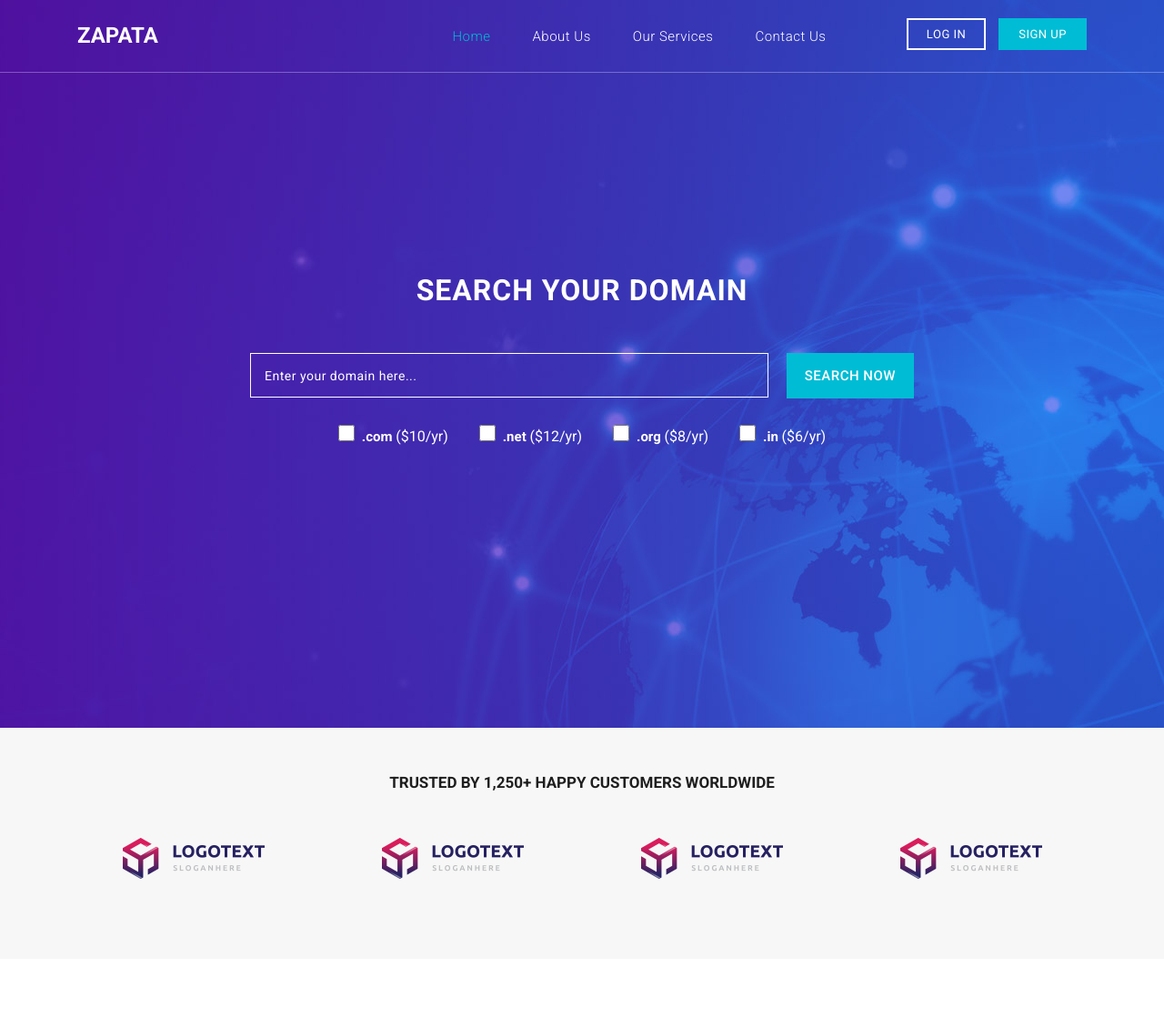
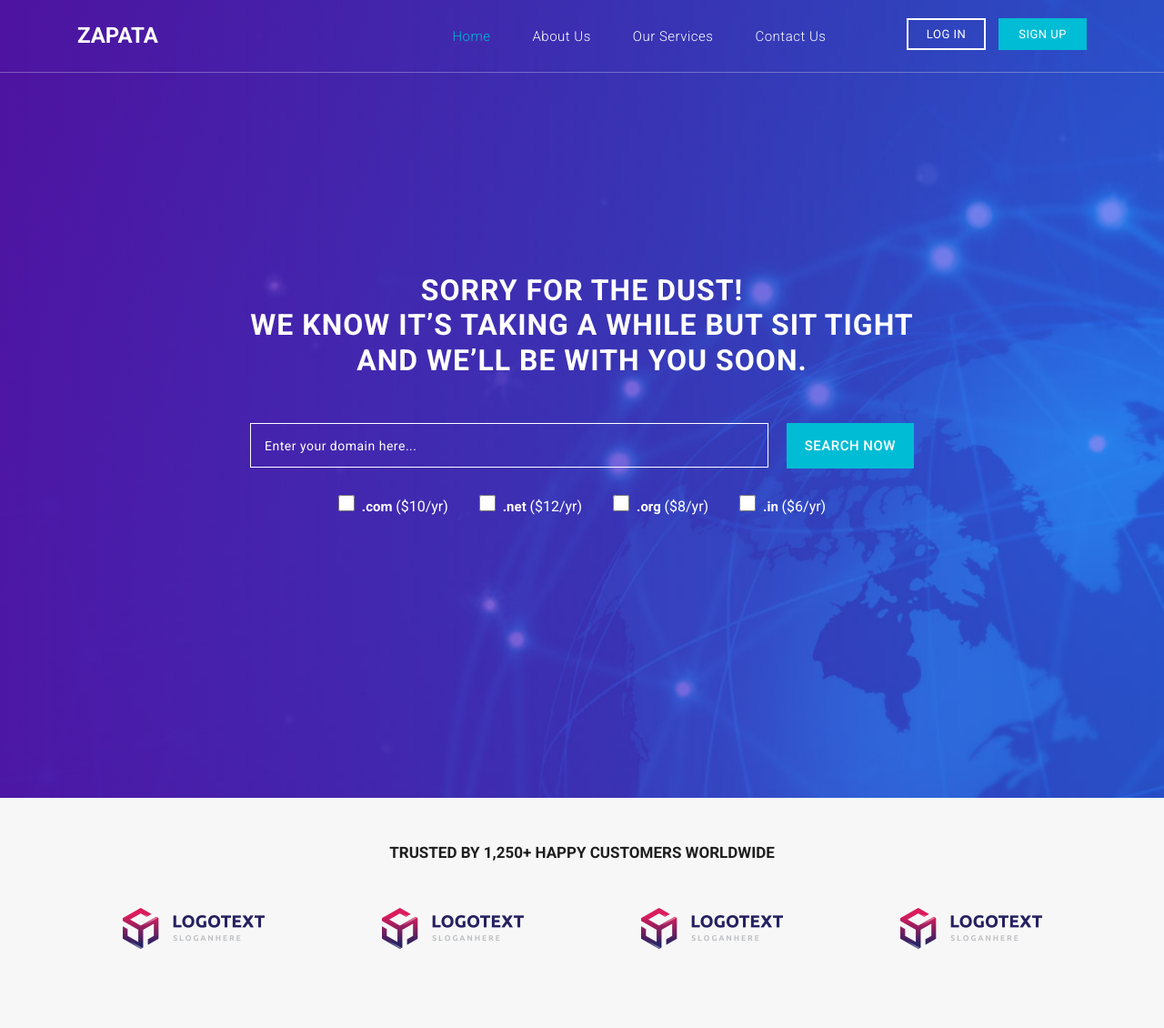
Before and after one commit to zapatoca/zapata, a Flask app: page / in a window 1280 px wide. Shown: the top 1130 px of the page at 91% size. Run offline with Flask 2, Linux system fonts and the light colour scheme; some libraries are stand-ins or nearby versions.

Commit message:
Update the banner

```diff
--- a/zapata/templates/index.html
+++ b/zapata/templates/index.html
@@ -51,7 +51,7 @@ https://templatemo.com/tm-541-host-cloud
       <div class="row">
         <div class="col-md-8 offset-md-2">
           <div class="header-text caption">
-            <h2>Search your domain</h2>
+            <h2>Sorry for the dust!<br>We know it’s taking a while but sit tight and we’ll be with you soon.</h2>
             <div id="search-section">
               <form id="suggestion_form" name="gs" method="get" action="#">
                 <div class="searchText">
```
Also changed, not shown: tests/functional/test_pages.py (+3 -3 lines).
